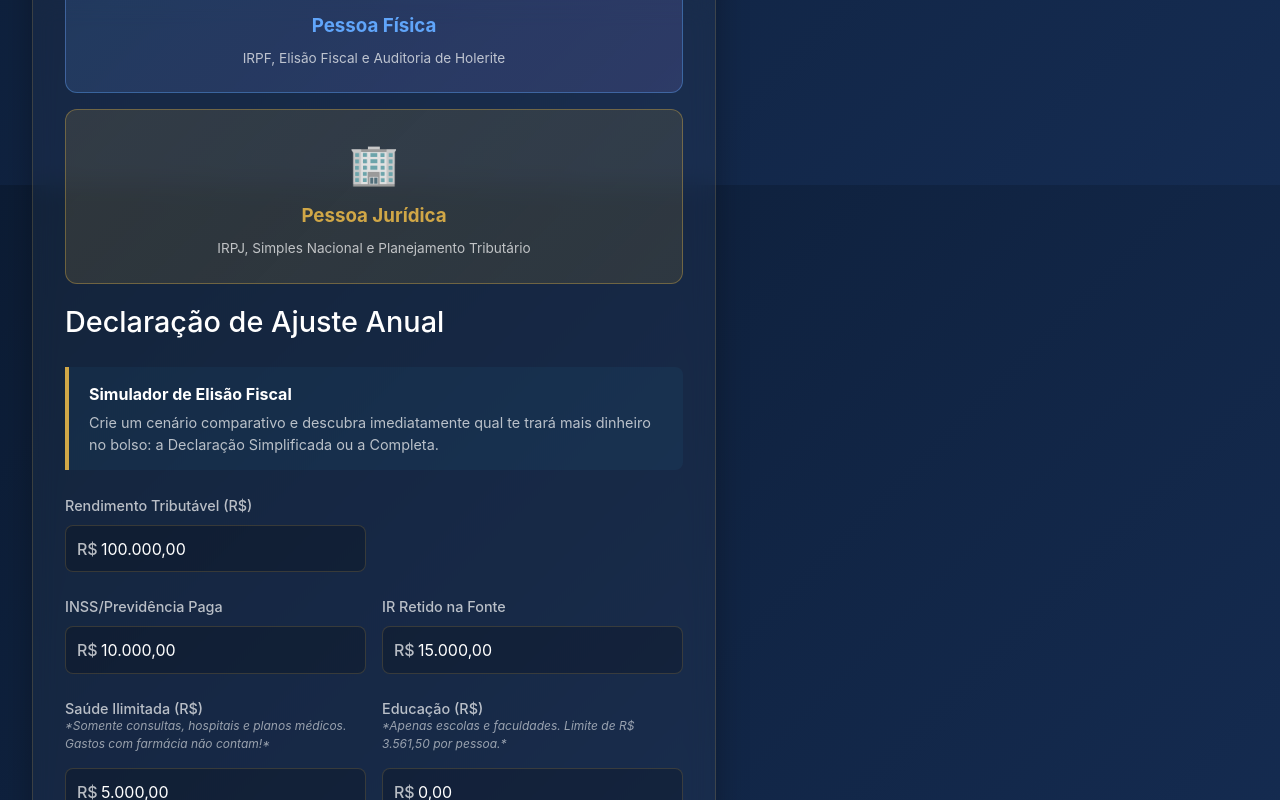
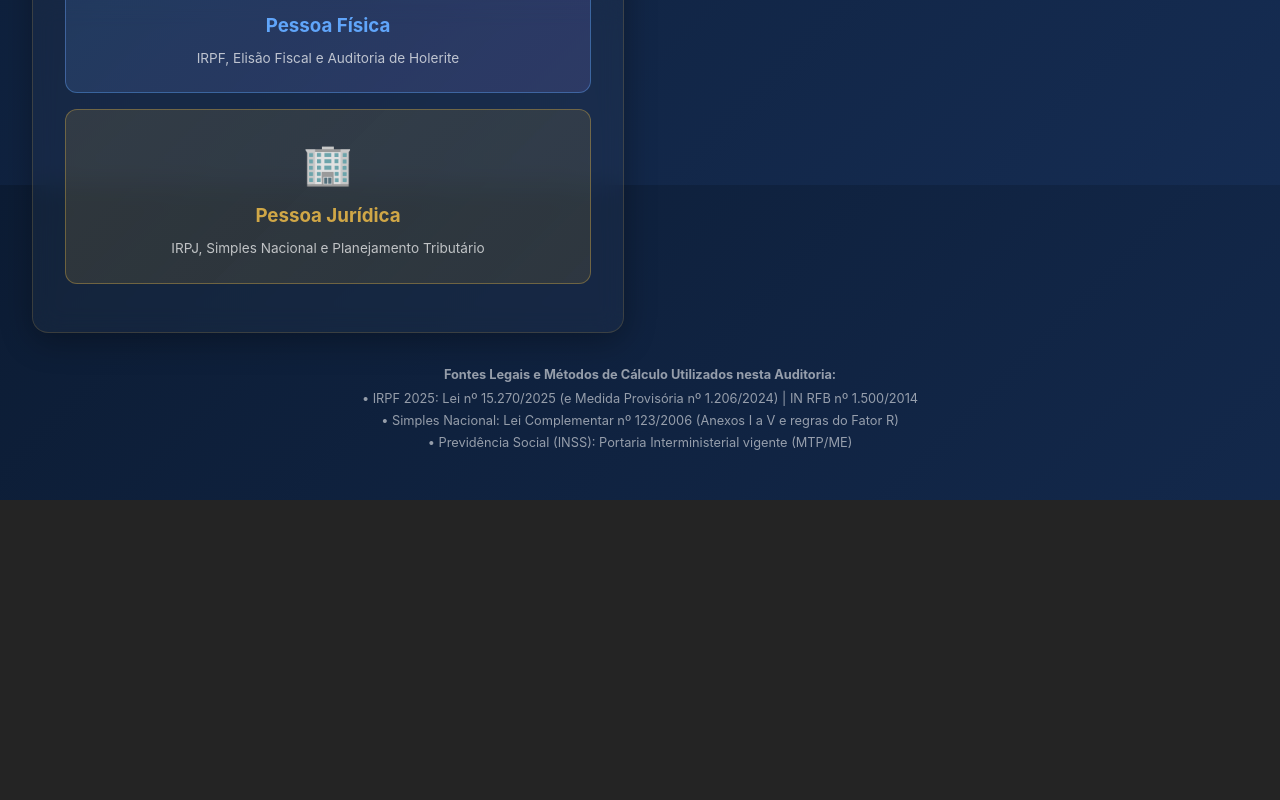
Before and after one commit to FinancasComTorrente/IRPF-2026, a React (Vite) app: page / in a window 1280 px wide. Shown: the part 615-1415 px from the top of the page. After the commit the page ends 1115 px from the top, so only its background shows below. Built offline with nearby package versions, Linux system fonts and the light colour scheme.

Commit message:
fix(ux): Ocultar formulários na tela inicial até o usuário selecionar PF ou PJ

```diff
--- a/src/App.jsx
+++ b/src/App.jsx
@@ -391,7 +391,7 @@ function App() {
             </div>
           )}
 
-          {activeTab === 'contracheque' && (
+          {activeTab === 'contracheque' && perfilAtivo && (
             <form onSubmit={auditarContracheque}>
               <h2>Dados do Trabalhador</h2>
               <div className="intro-card">
@@ -437,7 +437,7 @@ function App() {
             </form>
           )}
 
-          {activeTab === 'simulacao' && (
+          {activeTab === 'simulacao' && perfilAtivo && (
             <form onSubmit={simularAnual}>
               <h2>Declaração de Ajuste Anual</h2>
               <div className="intro-card">
@@ -534,7 +534,7 @@ function App() {
             </form>
           )}
 
-          {activeTab === 'nf' && (
+          {activeTab === 'nf' && perfilAtivo && (
             <form onSubmit={auditarNf}>
               <h2>Dados da NFS-e</h2>
               <div className="intro-card">
```
